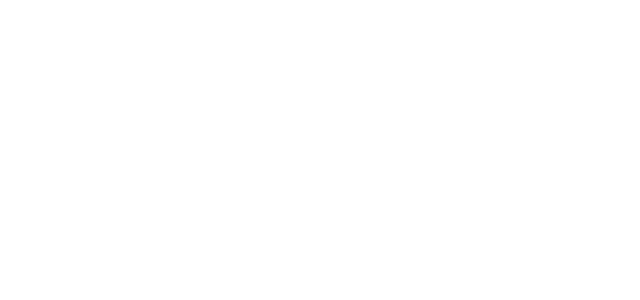
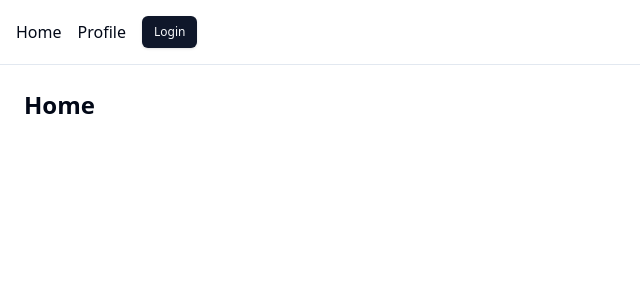
Before and after one commit to Akash-V-P/aksharaFrontend, a React (Vite) app: page / in a window 1280 px wide. Shown: the top 300 px of the page, without its empty margins (0-640 px from the left). Built offline with nearby package versions, Linux system fonts and the light colour scheme.

Commit message:
Add routing with react-router-dom and create main layout with navigation

```diff
--- a/package.json
+++ b/package.json
@@ -18,6 +18,7 @@
     "lucide-react": "^0.562.0",
     "react": "^19.2.0",
     "react-dom": "^19.2.0",
+    "react-router-dom": "^7.11.0",
     "tailwind-merge": "^3.4.0"
   },
   "devDependencies": {
--- a/src/App.tsx
+++ b/src/App.tsx
@@ -1,8 +1,20 @@
-
+import { BrowserRouter, Routes, Route } from "react-router-dom";
+import MainLayout from "@/layout/MainLayout";
+import Home from "@/pages/Home";
+import Login from "@/pages/Login";
+import Profile from "@/pages/Profile";
 
 function App() {
   return (
-    <div></div>
+    <BrowserRouter>
+      <Routes>
+        <Route element={<MainLayout />}>
+          <Route path="/" element={<Home />} />
+          <Route path="/login" element={<Login />} />
+          <Route path="/profile" element={<Profile />} />
+        </Route>
+      </Routes>
+    </BrowserRouter>
   );
 }
 
--- /dev/null
+++ b/src/layout/MainLayout.tsx
@@ -0,0 +1,20 @@
+import { Outlet, Link } from "react-router-dom";
+import { Button } from "@/components/ui/button"
+
+export default function MainLayout() {
+    return(
+        <div>
+            <nav className=" flex items-center gap-4 p-4 border-b">
+                <Link to="/">Home</Link>
+                <Link to="/profile">Profile</Link>
+                <Link to="/login">
+                    <Button size="sm" >Login</Button>
+                </Link>
+            </nav>
+
+            <main className="p-6">
+                <Outlet/>
+            </main>
+        </div>
+    );
+}
--- /dev/null
+++ b/src/pages/Home.tsx
@@ -0,0 +1,3 @@
+export default function Home() {
+  return <h1 className="text-2xl font-bold">Home</h1>;
+}
--- /dev/null
+++ b/src/pages/Login.tsx
@@ -0,0 +1,3 @@
+export default function Login() {
+  return <h1 className="text-2xl font-bold">Login</h1>;
+}
--- /dev/null
+++ b/src/pages/NotFound.tsx
@@ -0,0 +1,3 @@
+export default function NotFound() {
+  return <h1 className="text-2xl font-bold">404 - Not Found</h1>;
+}
--- /dev/null
+++ b/src/pages/Profile.tsx
@@ -0,0 +1,3 @@
+export default function Profile() {
+  return <h1 className="text-2xl font-bold">Profile</h1>;
+}
```
Also changed, not shown: src/pages/SignUp.tsx (added), 1 other file (tests, documents, lock files or other folders).
